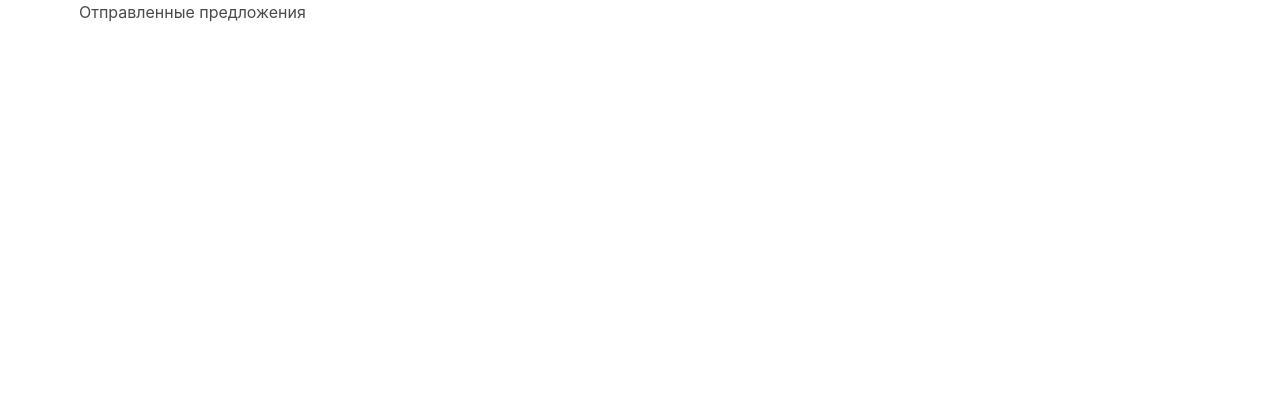
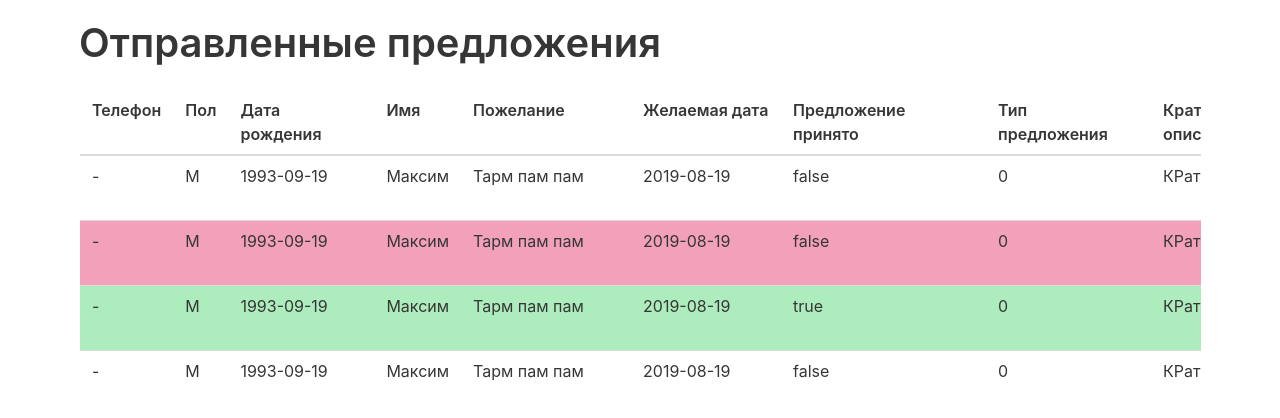
Before and after one commit to kaptn3/yep, a Vue app: page /offers in a window 1280 px wide. Shown: the top 418 px of the page. Built offline with nearby package versions, Linux system fonts and the light colour scheme.

Commit message:
feat: add offer table

```diff
--- a/src/views/Bids.vue
+++ b/src/views/Bids.vue
@@ -66,8 +66,12 @@
   };
 </script>
 
-<style>
-  .table tr {
-    cursor: pointer;
+<style lang="scss">
+  .bids {
+    padding: 20px 0;
+
+    tr {
+      cursor: pointer;
+    }
   }
 </style>
--- a/src/views/Offers.vue
+++ b/src/views/Offers.vue
@@ -1,11 +1,179 @@
 <template>
-  <div class="login">
-    Отправленные предложения
+  <div class="offers">
+    <h1 class="title is-2">
+      Отправленные предложения
+    </h1>
+    <b-table
+      :data="body"
+      :columns="head"
+      :mobile-cards="true"
+      :row-class="(row, index) => this.colorTr(row.accept, row.canceled)"
+      class="offers__table"
+    />
   </div>
 </template>
 
 <script>
   export default {
-    name: 'Offers'
+    name: 'Offers',
+    data() {
+      return {
+        head: [
+          {
+            field: 'user_phone',
+            label: 'Телефон'
+          },
+          {
+            field: 'user_sex',
+            label: 'Пол'
+          },
+          {
+            field: 'user_date_of_birth',
+            label: 'Дата рождения'
+          },
+          {
+            field: 'user_name',
+            label: 'Имя'
+          },
+          {
+            field: 'wish',
+            label: 'Пожелание'
+          },
+          {
+            field: 'wish_date',
+            label: 'Желаемая дата'
+          },
+          {
+            field: 'accept',
+            label: 'Предложение принято'
+          },
+          {
+            field: 'type',
+            label: 'Тип предложения'
+          },
+          {
+            field: 'short_desc',
+            label: 'Краткое описание'
+          },
+          {
+            field: 'sent_date',
+            label: 'Дата отправки'
+          }
+        ],
+        body: [
+          {
+            'user_phone': '-',
+            'user_sex': 'M',
+            'user_date_of_birth': '1993-09-19',
+            'user_name': 'Максим',
+            'wish_date': '2019-08-19',
+            'wish': 'Тарм пам пам',
+            'accept': false,
+            'canceled': false,
+            'type': 0,
+            'short_desc': 'КРатко',
+            'sent_date': '2019-08-10T16:00:45.761702Z'
+          },
+          {
+            'user_phone': '-',
+            'user_sex': 'M',
+            'user_date_of_birth': '1993-09-19',
+            'user_name': 'Максим',
+            'wish_date': '2019-08-19',
+            'wish': 'Тарм пам пам',
+            'accept': false,
+            'canceled': true,
+            'type': 0,
+            'short_desc': 'КРатко',
+            'sent_date': '2019-08-10T16:00:45.761702Z'
+          },
+          {
+            'user_phone': '-',
+            'user_sex': 'M',
+            'user_date_of_birth': '1993-09-19',
+            'user_name': 'Максим',
+            'wish_date': '2019-08-19',
+            'wish': 'Тарм пам пам',
+            'accept': true,
+            'canceled': false,
+            'type': 0,
+            'short_desc': 'КРатко',
+            'sent_date': '2019-08-10T16:00:45.761702Z'
+          },
+          {
+            'user_phone': '-',
+            'user_sex': 'M',
+            'user_date_of_birth': '1993-09-19',
+            'user_name': 'Максим',
+            'wish_date': '2019-08-19',
+            'wish': 'Тарм пам пам',
+            'accept': false,
+            'canceled': false,
+            'type': 0,
+            'short_desc': 'КРатко',
+            'sent_date': '2019-08-10T16:00:45.761702Z'
+          }
+        ]
+      };
+    },
+    methods: {
+      colorTr(accept, canceled) {
+        let color = '';
+        if (accept && !canceled) {
+          color = 'green';
+        } else if (canceled) {
+          color = 'red';
+        }
+        return color;
+      }
+    }
   };
 </script>
+
+<style lang="scss">
+  .offers {
+    padding: 20px 0;
+
+    .green {
+      background-color: #acecbd;
+    }
+
+    .red {
+      background-color: #f3a1bb;
+    }
+
+    &__table {
+      th {
+        &:nth-child(3) {
+          min-width: 146px;
+        }
+
+        &:nth-child(5) {
+          min-width: 170px;
+        }
+
+        &:nth-child(6) {
+          min-width: 150px;
+        }
+
+        &:nth-child(7) {
+          min-width: 205px;
+        }
+
+        &:nth-child(8) {
+          min-width: 165px;
+        }
+
+        &:nth-child(9) {
+          min-width: 170px;
+        }
+      }
+    }
+  }
+
+  @media screen and (min-width: 1023px) {
+    .offers .table-wrapper {
+      overflow-x: auto;
+    }
+  }
+</style>
```
